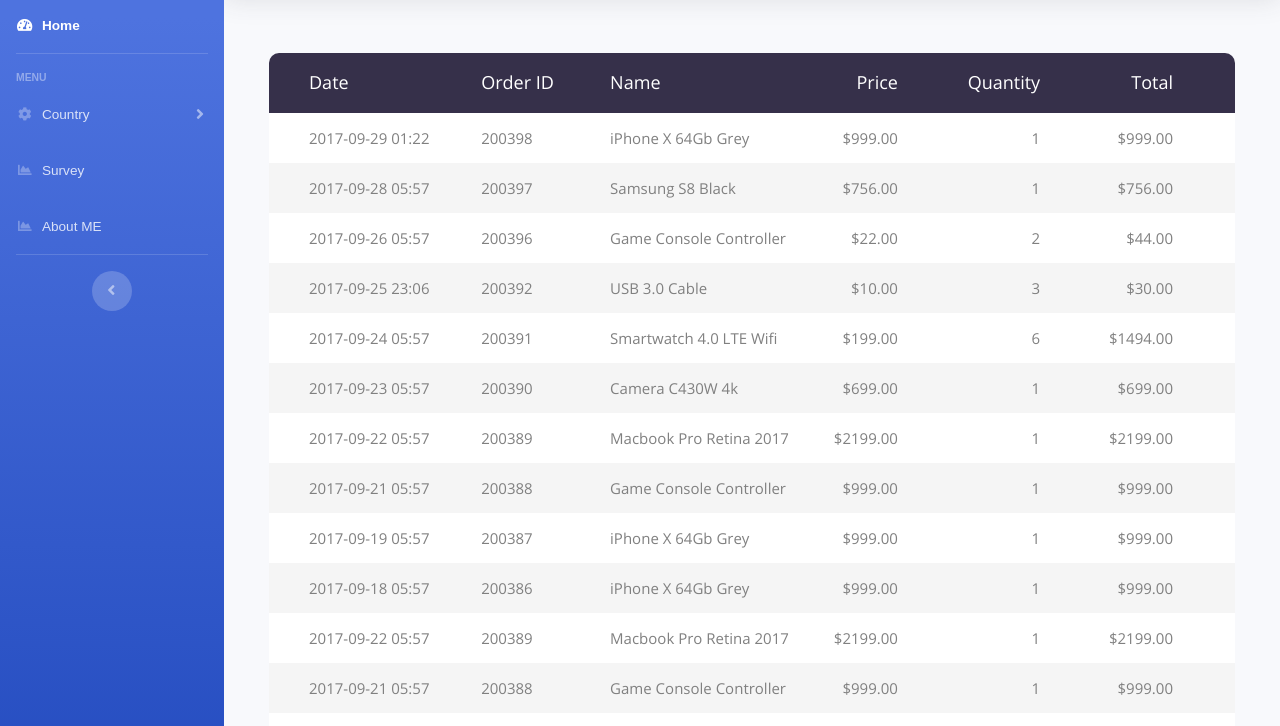
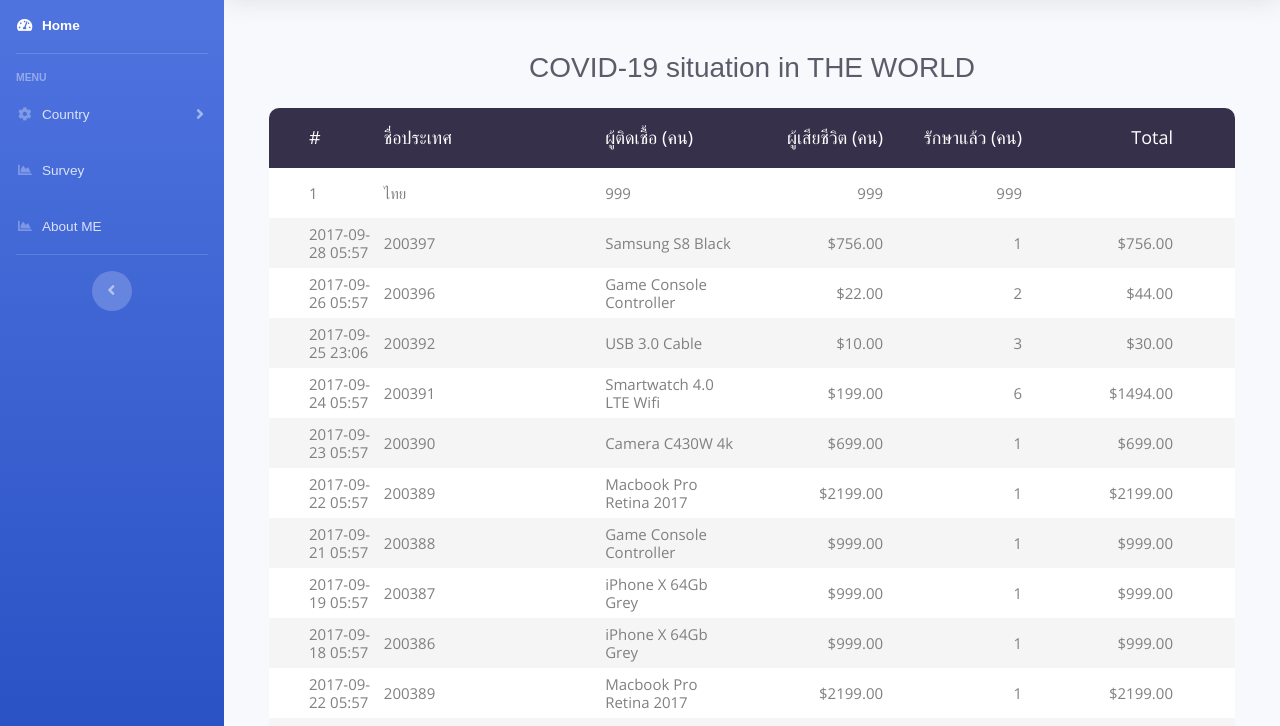
Before and after one commit to nuanchan/Covid-19-Dashboard, a plain HTML site: page index.html in a window 1280 px wide. Shown: the part 74-800 px from the top of the page. Drawn offline with Linux system fonts and the light colour scheme.

Commit message:
edit column

```diff
--- a/index.html
+++ b/index.html
@@ -305,31 +305,34 @@
         <!-- Begin Page Content -->
         <div class="container-fluid">
 
-
-
               <div class="limiter">
                 <div class="container-table100">
+
+                  <div class="d-sm-flex align-items-center justify-content-between mb-4">
+                    <h1 class="h3 mb-0 text-gray-800">COVID-19 situation in THE WORLD</h1>
+                  </div>
+
                   <div class="wrap-table100">
                     <div class="table100">
                       <table>
                         <thead>
                           <tr class="table100-head">
-                            <th class="column1">Date</th>
-                            <th class="column2">Order ID</th>
-                            <th class="column3">Name</th>
-                            <th class="column4">Price</th>
-                            <th class="column5">Quantity</th>
+                            <th class="column1">#</th>
+                            <th class="column2">ชื่อประเทศ</th>
+                            <th class="column3">ผู้ติดเชื้อ (คน)</th>
+                            <th class="column4">ผู้เสียชีวิต (คน)</th>
+                            <th class="column5">รักษาแล้ว (คน)</th>
                             <th class="column6">Total</th>
                           </tr>
                         </thead>
                         <tbody>
                             <tr>
-                              <td class="column1">2017-09-29 01:22</td>
-                              <td class="column2">200398</td>
-                              <td class="column3">iPhone X 64Gb Grey</td>
-                              <td class="column4">$999.00</td>
-                              <td class="column5">1</td>
-                              <td class="column6">$999.00</td>
+                              <td class="column1">1</td>
+                              <td class="column2">ไทย</td>
+                              <td class="column3">999</td>
+                              <td class="column4">999</td>
+                              <td class="column5">999</td>
+
                             </tr>
                             <tr>
                               <td class="column1">2017-09-28 05:57</td>
--- a/index/css/main.css
+++ b/index/css/main.css
@@ -195,25 +195,25 @@
 }
 
 .column1 {
-  width: 260px;
+  width: 110px;
   padding-left: 40px;
 }
 
 .column2 {
-  width: 160px;
+  width: 240px;
 }
 
 .column3 {
-  width: 245px;
+  width: 150px;
 }
 
 .column4 {
-  width: 110px;
+  width: 150px;
   text-align: right;
 }
 
 .column5 {
-  width: 170px;
+  width: 150px;
   text-align: right;
 }
 
```
